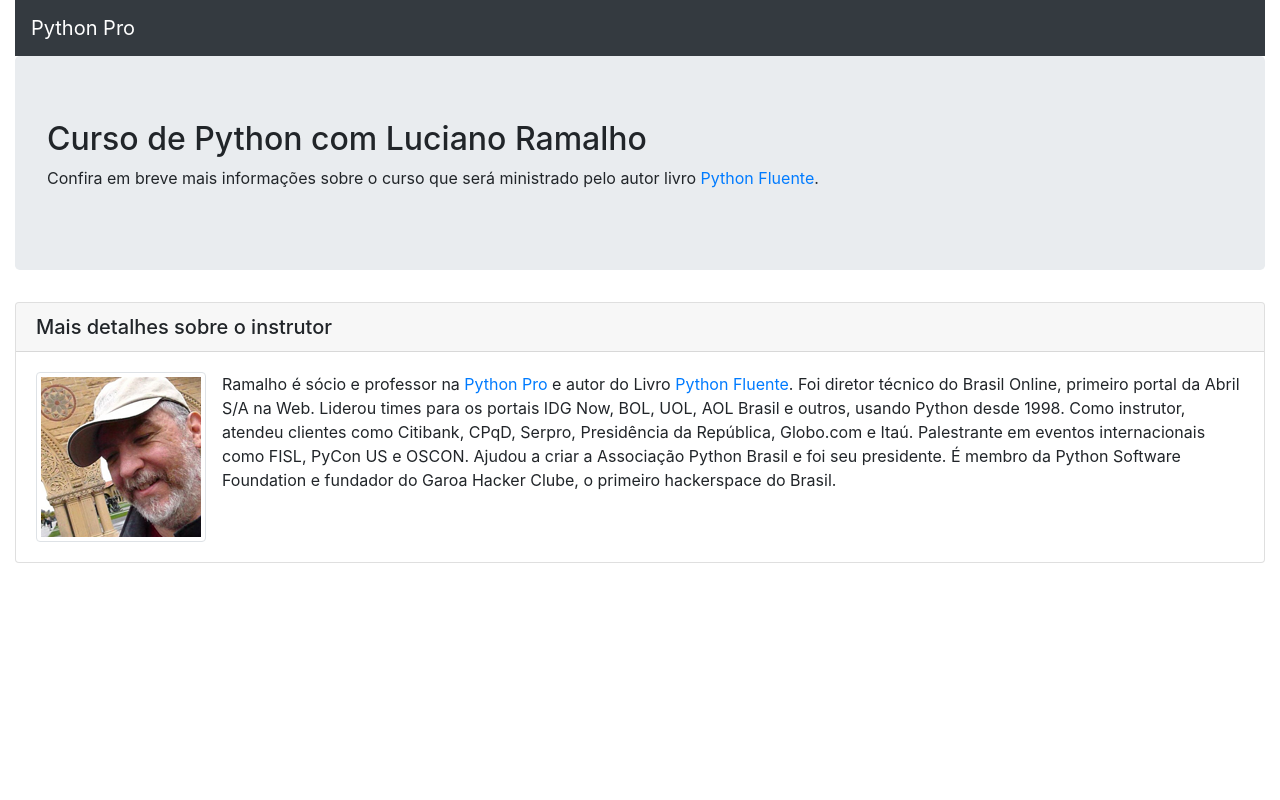
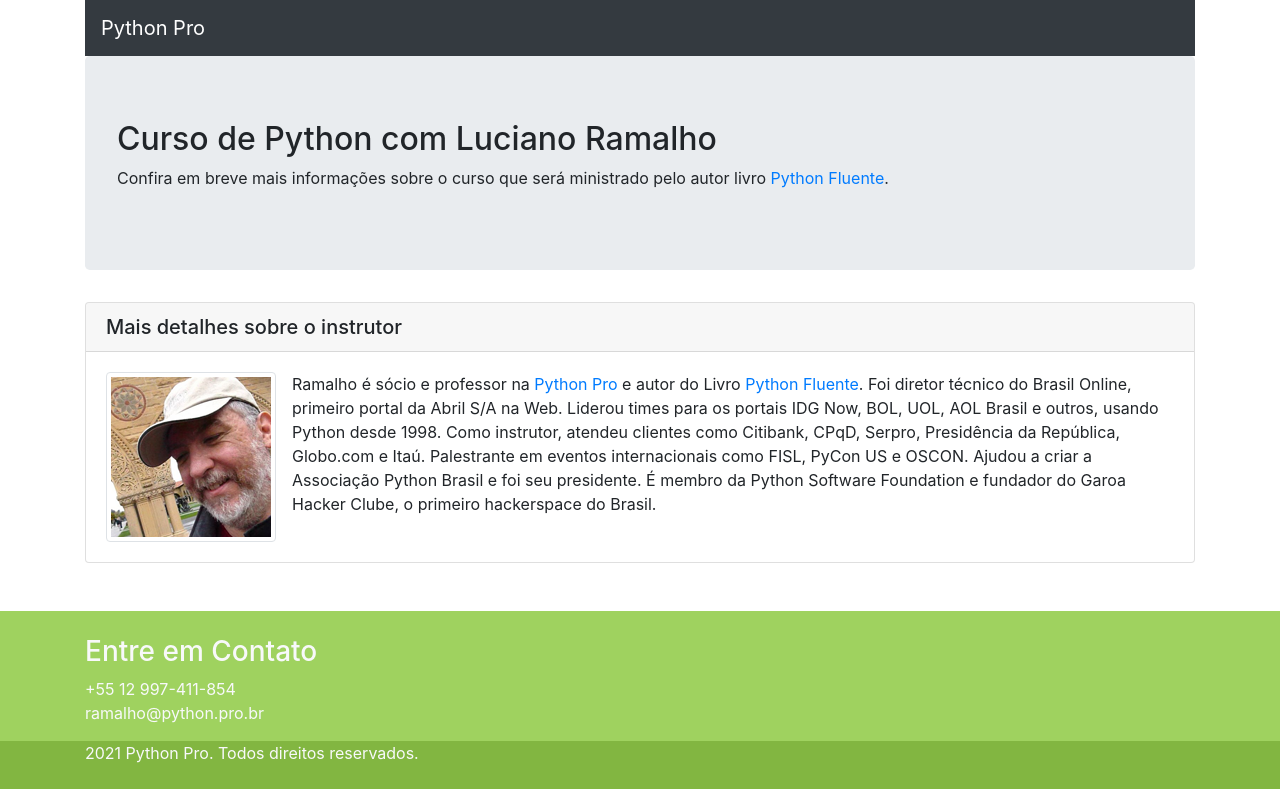
Before and after one commit to lipegomes/curso-django, a Django app: page / in a window 1280 px wide. Run offline with Django 3.2, Linux system fonts and the light colour scheme; some libraries are stand-ins or nearby versions.

Commit message:
Landing Page close #115

```diff
--- a/pypro/base/static/css/style.css
+++ b/pypro/base/static/css/style.css
@@ -1 +1,6 @@
-# Empty CSS file for your own CSS
+.main-footer{
+    background-color: #9fd25f;
+}
+.rights{
+    background-color: #82b641;
+}
--- a/pypro/base/templates/base/home.html
+++ b/pypro/base/templates/base/home.html
@@ -10,9 +10,9 @@
 
     <meta name="description" content="Página do curso Python Pro">
     <meta name="author" content="Filipe Gomes">
-    <link rel="icon" type="image/png" href="{% static 'img/favicon.png' %}" />
-    <link href="{% static '/css/bootstrap.min.css' %}" rel="stylesheet" />
-    <link href="{% static '/css/style.css' %}" rel="stylesheet" />
+    <link rel="icon" type="image/png" href="{% static 'img/favicon.png' %}">
+    <link href="{% static '/css/bootstrap.min.css' %}" rel="stylesheet">
+    <link href="{% static '/css/style.css' %}" rel="stylesheet">
     <script src="{% static '/js/jquery.min.js' %}"></script>
     <script src="{% static '/js/bootstrap.min.js' %}"></script>
     <script src="{% static '/js/scripts.js' %}"></script>
@@ -20,7 +20,7 @@
   </head>
   <body>
 
-    <div class="container-fluid">
+    <div class="container">
 	<div class="row">
 		<div class="col-md-12">
             <nav class="navbar navbar-expand-lg navbar-dark bg-dark">
@@ -72,5 +72,28 @@
 		</div>
 	</div>
 </div>
+  <footer class="main-footer mt-5 pt-4 text-light">
+      <div class="container">
+          <div class="row">
+              <div class="col">
+                  <h3>Entre em Contato</h3>
+                  <address>
+                      <a href="tel:+5512997411854" class="text-light">+55 12 997-411-854</a>
+                      <br>
+                      <a href="mailto:ramalho@python.pro.br" class="text-light">ramalho@python.pro.br</a>
+                  </address>
+              </div>
+          </div>
+      </div>
+      <div class="rights pb-4">
+          <div class="container">
+              <div class="row">
+                  <div class="col">
+                      {% now 'Y' %} Python Pro. Todos direitos reservados.
+                  </div>
+              </div>
+          </div>
+      </div>
+  </footer>
   </body>
 </html>
```
